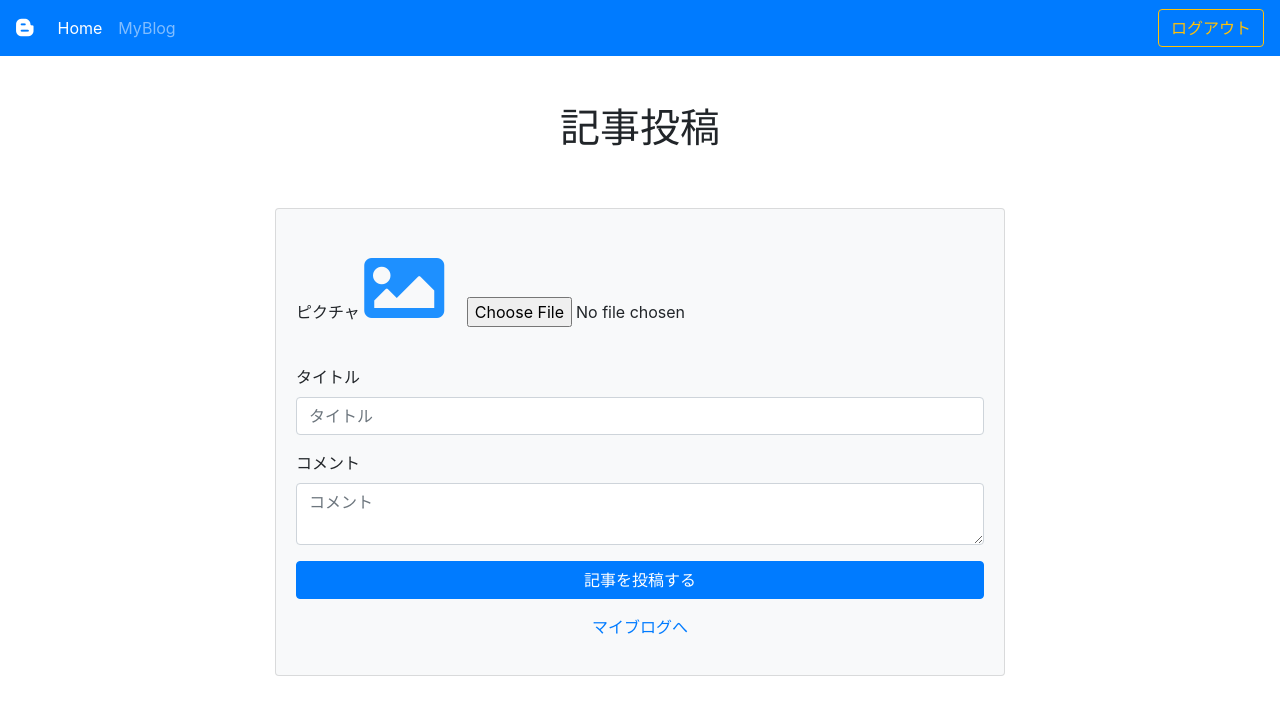
After one commit to jonki324/portfolio_flask_app, a Flask app: page /post/add in a window 1280 px wide. The commit adds this page. Shown: the top 715 px of the page. Run offline with Flask 2, Linux system fonts and the light colour scheme; the visitor is signed in with stand-in values (Sample User, id 1); some libraries are stand-ins or nearby versions.

Commit message:
記事投稿機能追加

```diff
--- a/application/__init__.py
+++ b/application/__init__.py
@@ -9,6 +9,7 @@ from application.models.user import User
 from application.views.auth import auth_view
 from application.views.profile import profile_view
 from application.views.blog import blog_view
+from application.views.post import post_view
 
 
 def create_app():
@@ -58,6 +59,7 @@ def create_app():
     app.register_blueprint(auth_view)
     app.register_blueprint(profile_view)
     app.register_blueprint(blog_view)
+    app.register_blueprint(post_view)
 
     @app.route('/')
     def index():
--- /dev/null
+++ b/application/forms/post.py
@@ -0,0 +1,20 @@
+from flask_uploads import UploadSet, IMAGES
+from flask_wtf import FlaskForm
+from flask_wtf.file import FileAllowed
+from wtforms import FileField, StringField, TextAreaField, HiddenField
+from wtforms.validators import DataRequired, Length
+
+images = UploadSet('images', IMAGES)
+
+
+class PostForm(FlaskForm):
+    title = StringField('タイトル',
+                        validators=[DataRequired('必須です'),
+                                    Length(max=100, message='100桁までです')])
+    body = TextAreaField('コメント',
+                         validators=[DataRequired('必須です'),
+                                     Length(max=200, message='200桁までです')])
+    image = FileField('ピクチャ',
+                      validators=[DataRequired('必須です'),
+                                  FileAllowed(['jpg'], message='jpgファイルのみです')])
+    is_img_saved = HiddenField()
--- a/application/models/blog_post.py
+++ b/application/models/blog_post.py
@@ -13,8 +13,7 @@ class BlogPost(Base):
     author = db.relationship('User', back_populates='posts')
     users = db.relationship('BookmarkPost', back_populates='bookmark_posts')
 
-    def __init__(self, author_id, title, body, image):
-        self.author_id = author_id
+    def __init__(self, title, body, image):
         self.title = title
         self.body = body
         self.image = image
--- a/application/templates/blog.html
+++ b/application/templates/blog.html
@@ -44,6 +44,9 @@
                 {{ render_profile(profile.nickname, 'ニックネーム') }}
                 {{ render_profile(profile.comment, 'コメント') }}
             </div>
+            <div>
+                <a href="{{ url_for('post_view.add') }}">記事投稿</a>
+            </div>
         </div>
     </div>
 </div>
--- /dev/null
+++ b/application/templates/post.html
@@ -0,0 +1,60 @@
+{% extends 'layout.html' %}
+
+{% block header %}
+<div class="container mb-5">
+    <div class="row mt-5">
+        <div class="col-md-8 offset-md-2 text-center">
+            {# <span style="font-size: 80px; color: Dodgerblue;">
+                <i class="fab fa-blogger"></i>
+            </span> #}
+            <h1>{% block title %}記事投稿{% endblock %}</h1>
+        </div>
+    </div>
+</div>
+{% endblock %}
+
+{% block content %}
+<div class="container">
+{% with messages = get_flashed_messages(with_categories=true) %}
+    {% if messages %}
+        <div class="row mb-3">
+            <div class="col-md-8 offset-md-2">
+                {% for category, message in messages %}
+                    <div class="alert alert-{{ category }}" role="alert">
+                        {{ message }}
+                    </div>
+                {% endfor %}
+            </div>
+        </div>
+    {% endif %}
+{% endwith %}
+    <div class="row">
+        <div class="col-md-8 offset-md-2">
+            <div class="card bg-light">
+                <div class="card-body">
+                    {% from "helpers/_formhelpers.html" import render_field %}
+                    <form action="{{ url_for('post_view.add') }}" method="post" enctype="multipart/form-data">
+                        {{ form.csrf_token }}
+                        <div class="form-group">
+                            {{ form.image.label }}
+                            <span style="font-size: 80px; color: Dodgerblue;">
+                                <i class="fas fa-image"></i>
+                            </span>
+                            {{ form.image() }}
+                            {{ form.is_img_saved() }}
+                        </div>
+                        {{ render_field(form.title, placeholder="タイトル") }}
+                        {{ render_field(form.body, placeholder="コメント") }}
+                        <div class="form-group">
+                            <button class="btn btn-primary btn-block">記事を投稿する</button>
+                        </div>
+                        <div class="form-group text-center">
+                            <a href="{{ url_for('blog_view.blog', user_id=current_user.user_id) }}">マイブログへ</a>
+                        </div>
+                    </form>
+                </div>
+            </div>
+        </div>
+    </div>
+</div>
+{% endblock %}
--- /dev/null
+++ b/application/views/post.py
@@ -0,0 +1,34 @@
+import base64
+from application.forms.post import PostForm
+from application.models.user import User, db
+from application.models.blog_post import BlogPost
+from flask import (Blueprint, current_app, flash,
+                   redirect, render_template, request, url_for)
+from flask_login import login_required, current_user
+
+post_view = Blueprint('post_view', __name__)
+
+
+@post_view.route('/post/add', methods=['GET', 'POST'])
+@login_required
+def add():
+    current_app.logger.info('記事投稿処理開始')
+
+    form = PostForm()
+
+    if request.method == 'POST' and form.validate_on_submit():
+        current_app.logger.info('記事投稿処理開始')
+
+        user = db.session.query(User).filter(User.id == current_user.id).first()
+
+        post = BlogPost(title=form.title.data, body=form.body.data, image=form.image.data.read())
+
+        user.posts.append(post)
+
+        db.session.add(user)
+        db.session.commit()
+
+        flash('投稿しました。', 'success')
+        return redirect(url_for('blog_view.blog', user_id=current_user.user_id))
+
+    return render_template('post.html', form=form)
```
